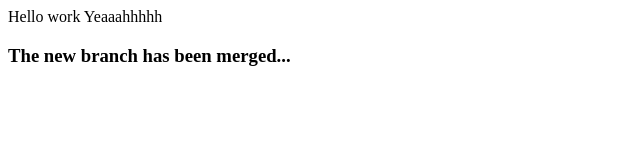
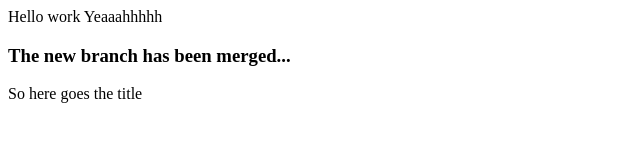
Before and after one commit to sahilp007/student-demo-repo, a plain HTML site: page index.html in a window 1280 px wide. Shown: the whole page, without its empty margins (0-640 px from the left). Drawn offline with Linux system fonts and the light colour scheme.

Commit message:
included title

```diff
--- a/index.html
+++ b/index.html
@@ -8,5 +8,6 @@
 Hello work
 Yeaaahhhhh
 <h3><b>The new branch has been merged...</b></h3>
+<t>So here goes the title</t>
 </body>
 </html>
```
